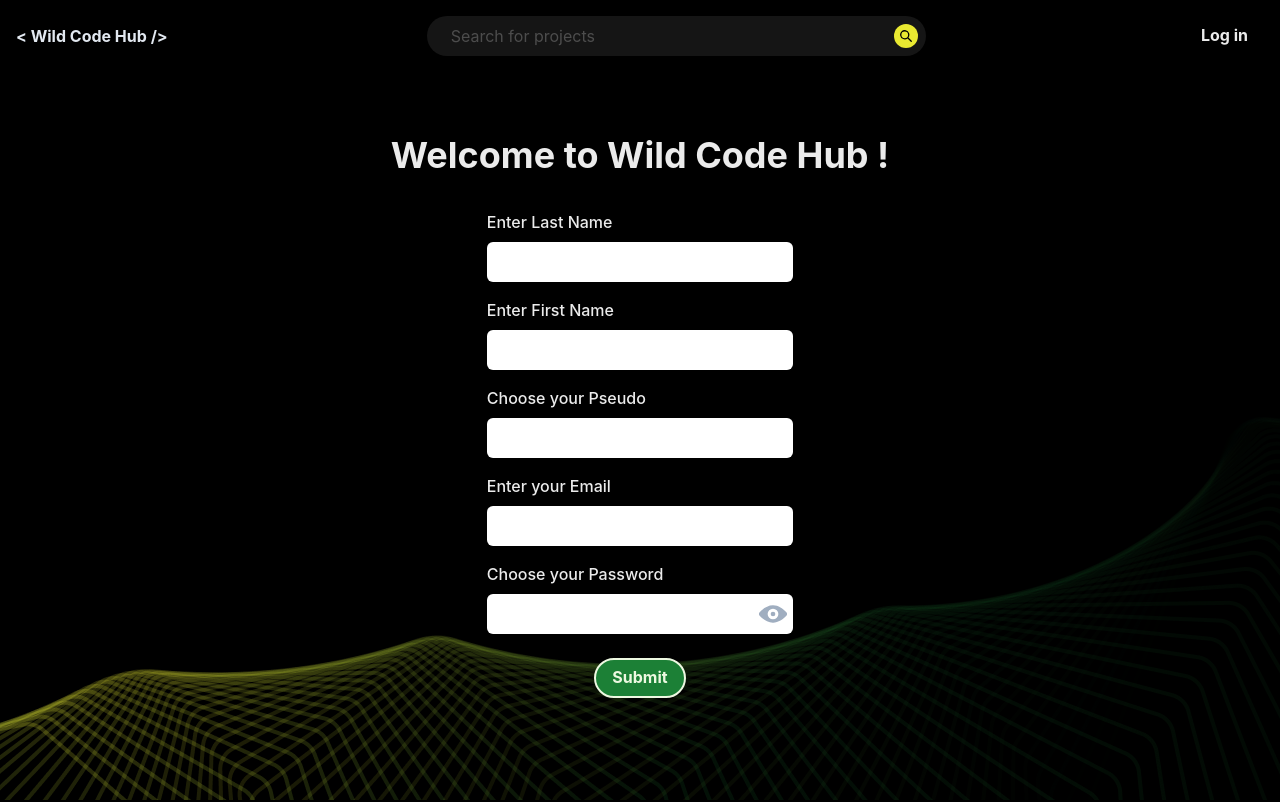
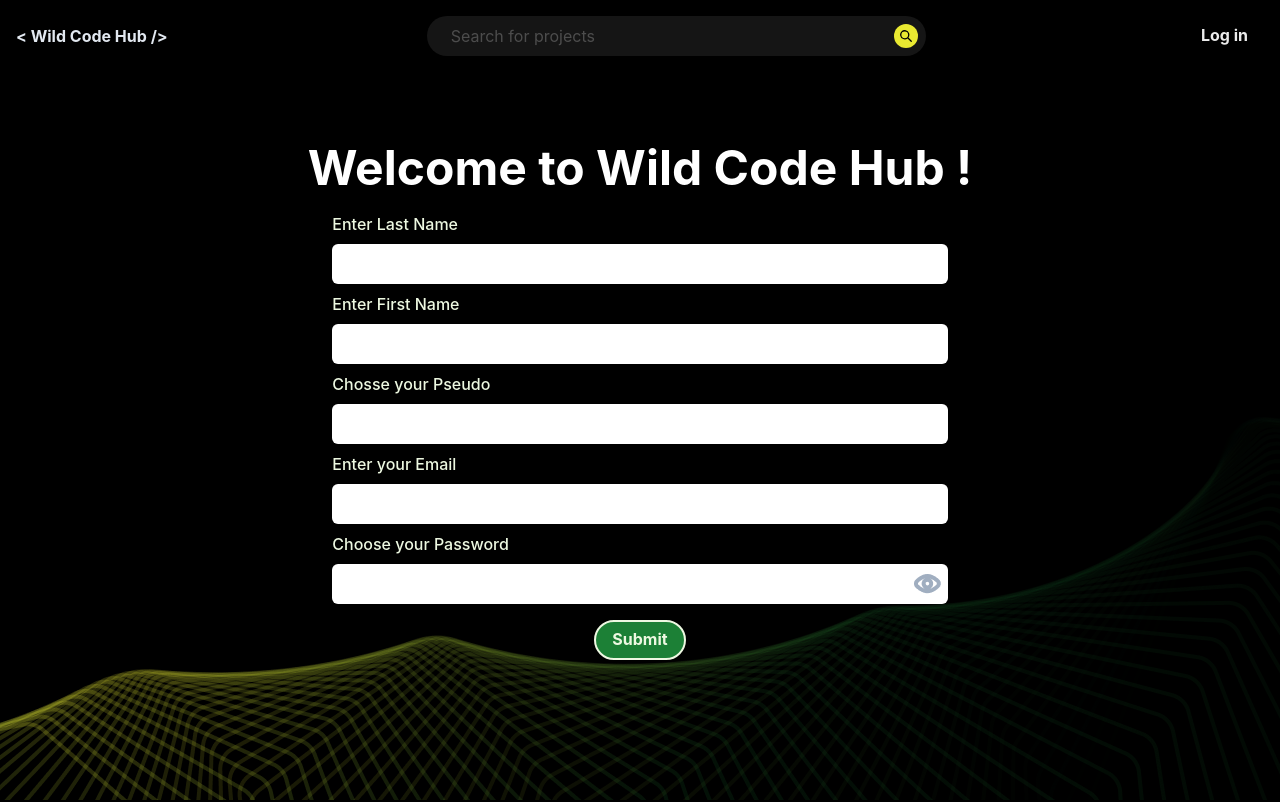
Before and after one commit to WildCodeSchool/2309-wns-jaune-wild-code-hub, a Next.js app in the folder frontend/: page /auth/register in a window 1280 px wide. Shown: the top 802 px of the page. Built offline with nearby package versions, Linux system fonts and the light colour scheme.

Commit message:
fix formulaire

```diff
--- a/frontend/src/pages/auth/register.tsx
+++ b/frontend/src/pages/auth/register.tsx
@@ -1,5 +1,25 @@
 /* eslint-disable @next/next/no-img-element */
+import { useState } from "react";
 import { REGISTER } from "@/requetes/mutations/auth.mutations";
+import {
+    CreateUserInput,
+    RegisterMutation,
+    RegisterMutationVariables,
+  } from "@/types/graphql";
+import { useMutation } from "@apollo/client";
+import { useRouter } from "next/router";
+import {
+    FormControl,
+    FormLabel,
+    FormErrorMessage,
+    Input,
+    Button,
+    Box,
+    InputGroup,
+    InputRightElement,
+    Text,
+    useBreakpointValue,
+  } from '@chakra-ui/react';
 import components from "@/styles/theme/components";
 import {
     emailRegex,
@@ -7,25 +27,13 @@ import {
     passwordRegex,
     checkRegex,
 } from "@/regex";
-import CustomToast from '@/components/ToastCustom/CustomToast';
-import {
-  CreateUserInput,
-  RegisterMutation,
-  RegisterMutationVariables,
-} from "@/types/graphql";
-import { useMutation } from "@apollo/client";
-import { Box, Button, Heading } from "@chakra-ui/react";
-import { useRouter } from "next/router";
-import { useState } from "react";
-import { PasswordInput } from "@/components/Inputs/PasswordInput";
-import { TextInput } from "@/components/Inputs/TextInput";
-
-//TODO Add direct input validation (as user is typing)
 
 const Register = () => {
+
     const router = useRouter();
-    const { showAlert } = CustomToast();
 
+
+    const [showPassword, setShowPassword] = useState(false);
     const [formData, setFormData] = useState({
         lastname: '',
         firstname: '',
@@ -46,25 +54,25 @@ const Register = () => {
         RegisterMutationVariables
     >(REGISTER, {
         onCompleted: (data) => {
-      showAlert("success", "Your account has been created successfully")
+            console.log(data)
             router.push("/auth/login");
         },
         onError(error) {
         console.log(error.message);
         const newErrors = {
-        lastname: "",
-        firstname: "",
-        pseudo: "",
-        email: "",
-        password: "",
-      };
+            lastname: '',
+            firstname: '',
+            pseudo: '',
+            email: '',
+            password: ''
+        }
         if (error.message === "This email and pseudo is already in use!") {
-        newErrors.email += "This email is already in use !";
-        newErrors.pseudo += "This pseudo is already in use !";
+            newErrors.email += 'This email is already in use !';
+            newErrors.pseudo += 'This pseudo is already in use !';
         } else if (error.message === "This email is already in use!") {
-        newErrors.email += "This email is already in use !";
-      } else if (error.message === "This pseudo is already in use!") {
-        newErrors.pseudo += "This pseudo is already in use !";
+            newErrors.email += 'This email is already in use !';
+        } else if (error.message === "This pseudo is already in use!"){
+            newErrors.pseudo += 'This pseudo is already in use !';
         }
 
         for (const key in newErrors) {
@@ -74,77 +82,74 @@ const Register = () => {
         }
 
         setErrors(newErrors);
-    },
+        }
     });
 
-  const handleInputChange = (e: {
-    target: { name: string; value: string };
-  }) => {
+    const handleInputChange = (e: { target: { name: string; value: string; }; }) => {
         const { name, value } = e.target;
-    setFormData((prevState) => ({
+        setFormData(prevState => ({
             ...prevState,
-      [name]: value,
+            [name]: value
         }));
-  };
+    }
 
     const handleSubmit = (e: React.FormEvent<HTMLFormElement>) => {
         e.preventDefault();
         const newErrors = {
-      lastname: "",
-      firstname: "",
-      pseudo: "",
-      email: "",
-      password: "",
+            lastname: '',
+            firstname: '',
+            pseudo: '',
+            email: '',
+            password: ''
         };
 
         // Vérification des champs
         if (!formData.lastname.trim()) {
-      newErrors.lastname += "Last name is required. ";
+            newErrors.lastname += 'Last name is required. ';
         }
 
         if (formData.lastname.length < 2 || formData.lastname.length > 20) {
-      newErrors.lastname += "2 - 50 characters for lastname. ";
+            newErrors.lastname += '2 - 50 characters for lastname. ';
         }
 
         if (!formData.firstname.trim()) {
-      newErrors.firstname += "First name is required. ";
+            newErrors.firstname += 'First name is required. ';
         }
 
         if (formData.firstname.length < 2 || formData.firstname.length > 20) {
-      newErrors.firstname += "2 - 50 characters for firstname. ";
+            newErrors.firstname += '2 - 50 characters for firstname. ';
         }
 
         if (!formData.pseudo.trim()) {
-      newErrors.pseudo += "Pseudo is required. ";
+            newErrors.pseudo += 'Pseudo is required. ';
         }
 
         if (formData.pseudo.length < 2 || formData.pseudo.length > 20) {
-      newErrors.pseudo += "2 - 20 characters for pseudo. ";
+            newErrors.pseudo += '2 - 20 characters for pseudo. ';
         }
 
         if (!checkRegex(pseudoRegex, formData.pseudo)) {
-      newErrors.pseudo += "Invaid format pseudo.";
+            newErrors.pseudo += 'Invaid format pseudo.';
         }
 
         if (!formData.email.trim()) {
-      newErrors.email += "Email is required. ";
+            newErrors.email += 'Email is required. ';
         }
 
         if (!checkRegex(emailRegex, formData.email)) {
-      newErrors.email += "Invaid format email. ";
+            newErrors.email += 'Invaid format email. ';
         }
 
         if (!formData.password.trim()) {
-      newErrors.password += "Password is required. ";
+            newErrors.password += 'Password is required. ';
         }
 
         if (formData.password.length < 8) {
-      newErrors.password += "8 minimum characters for password. ";
+            newErrors.password += '8 minimum characters for password. ';
         }
 
         if (!checkRegex(passwordRegex, formData.password)) {
-      newErrors.password +=
-        "Requires at least 1 uppercase letter, 1 number, and 1 special character. ";
+            newErrors.password += 'Requires at least 1 uppercase letter, 1 number, and 1 special character. ';
         }
 
         for (const key in newErrors) {
@@ -167,82 +172,63 @@ const Register = () => {
                     password: data.password,
                     pseudo: data.pseudo,
                     run_counter: 1,
-          },
-        },
+                } },
             });
         }
-  };
+    }
+
+    const togglePasswordVisibility  = () => {
+        setShowPassword(!showPassword);
+    }
+
+    const titleFontSize = useBreakpointValue({ base: "2xl", sm:"4xl",  md: "5xl" });
 
     return (
-    <Box
-      {...components.Box.main}
-      bgColor={"background"}
-      bgRepeat={"no-repeat"}
-      bgImage="url(/BGForm.png)"
-    >
+        <Box {...components.Box.main} bgColor={"background"} bgRepeat={"no-repeat"} bgImage="url(/BGForm.png)">
             <Box {...components.Box.containerBox} p={30}>
-        <Heading margin={"2rem 0 2rem 0"}>Welcome to Wild Code Hub !</Heading>
-
-        <main
-          style={{
-            width: "100%",
-            paddingInline: "6rem",
-          }}
-        >
-          <form
-            onSubmit={handleSubmit}
-            style={{
-              display: "flex",
-              flexDirection: "column",
-              gap: "1rem",
-              width: "100%",
-            }}
-          >
-            <TextInput
-              label="Enter Last Name"
-              error={errors.lastname}
-              name="lastname"
-              onChange={handleInputChange}
-            />
-            <TextInput
-              label="Enter First Name"
-              error={errors.firstname}
-              name="firstname"
-              onChange={handleInputChange}
-            />
-            <TextInput
-              label="Choose your Pseudo"
-              error={errors.pseudo}
-              value={formData.pseudo}
-              name="pseudo"
-              onChange={handleInputChange}
-            />
-            <TextInput
-              inputType="email"
-              name="email"
-              value={formData.email}
-              onChange={handleInputChange}
-              error={errors.email}
-              label="Enter your Email"
-            />
-            <PasswordInput
-              label="Choose your Password"
-              name="password"
-              value={formData.password}
-              error={errors.password}
-              onChange={handleInputChange}
-            />
-
+                <Text fontSize={titleFontSize} color="white" as='b'>Welcome to Wild Code Hub !</Text >
+                <Box {...components.Box.form} w="95%" p={2}>
+                  <form onSubmit={handleSubmit}>
+                    <FormControl isInvalid={!!errors.lastname} mb={2}>
+                        <FormLabel color="text">Enter Last Name</FormLabel>
+                        <Input color="placeholder" bg="white" type='text' name='lastname' value={formData.lastname} onChange={handleInputChange} />
+                        <FormErrorMessage>{errors.lastname}</FormErrorMessage>
+                    </FormControl>
+                    <FormControl isInvalid={!!errors.firstname} mb={2}>
+                        <FormLabel color="text">Enter First Name</FormLabel>
+                        <Input color="placeholder" bg="white" type='text' name='firstname' value={formData.firstname} onChange={handleInputChange} />
+                        <FormErrorMessage>{errors.firstname}</FormErrorMessage>
+                    </FormControl>
+                    <FormControl isInvalid={!!errors.pseudo} mb={2}>
+                        <FormLabel color="text">Chosse your Pseudo</FormLabel>
+                        <Input color="placeholder" bg="white" type='text' name='pseudo' value={formData.pseudo} onChange={handleInputChange} />
+                        <FormErrorMessage>{errors.pseudo}</FormErrorMessage>
+                    </FormControl>
+                    <FormControl isInvalid={!!errors.email} mb={2}>
+                        <FormLabel color="text">Enter your Email</FormLabel>
+                        <Input color="placeholder" bg="white" type='email' name='email' value={formData.email} onChange={handleInputChange} />
+                        <FormErrorMessage>{errors.email}</FormErrorMessage>
+                    </FormControl>
+                        <FormControl isInvalid={!!errors.password} mb={2}>
+                            <FormLabel color="text">Choose your Password</FormLabel>
+                            <InputGroup>
+                                <Input color="placeholder" bg="white" type={showPassword ? 'text' : 'password'} name='password' value={formData.password} onChange={handleInputChange} />
+                                <InputRightElement>
+                                    <img onClick={togglePasswordVisibility} src={!showPassword ? '/eyePasswordVisible.png' : '/eyePasswordNotVisible.png'} alt="Eye Password" style={{ cursor: "pointer" }} />
+                                </InputRightElement>
+                            </InputGroup>
+                            <FormErrorMessage>{errors.password}</FormErrorMessage>
+                        </FormControl>
                         <Box textAlign="center">
                         <Button type="submit" variant="secondary" mt={2}>
                             Submit
                         </Button>
                     </Box>
                   </form>
-        </main>
+                </Box>
             </Box>
         </Box>
     );
-};
+}
 
 export default Register;
```
Also changed, not shown: frontend/src/pages/auth/login.tsx (+5 -4 lines). Lines whose indentation alone changed are shown as unchanged.
